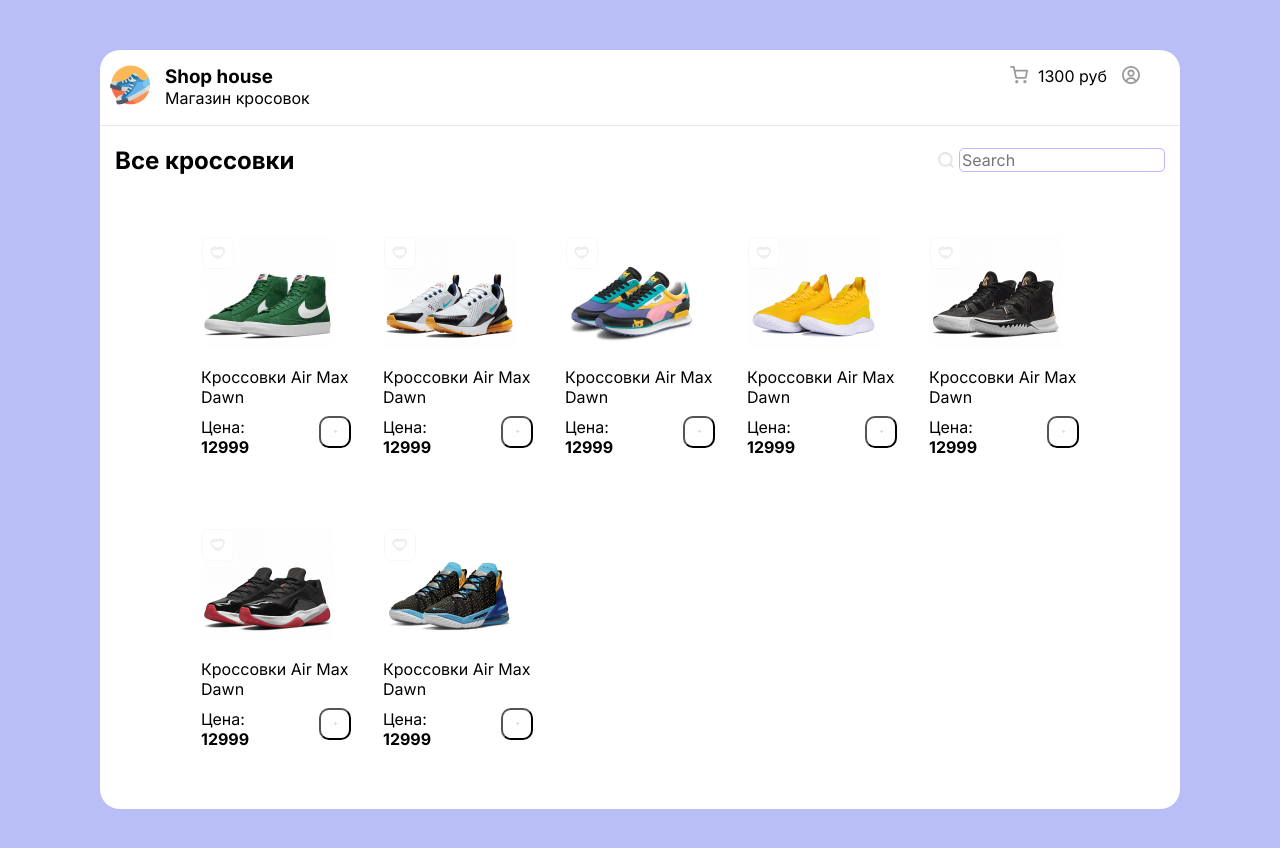
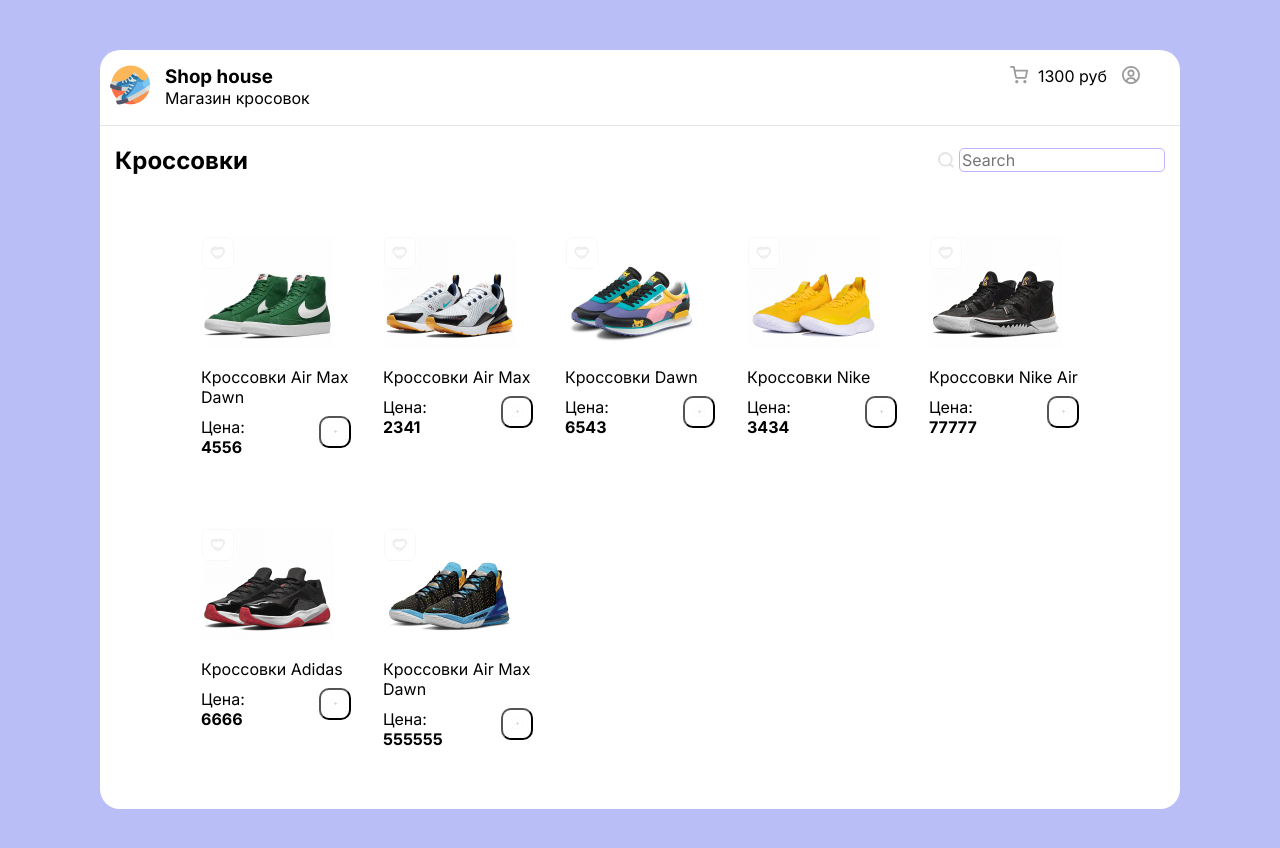
Before and after one commit to AlexTim599/shop-shoes, a React (Create React App) app: page / in a window 1280 px wide. Shown: the top 848 px of the page. Built offline with nearby package versions, Linux system fonts and the light colour scheme.

Commit message:
feat: add search to site

```diff
--- a/src/Components/Aside/aside.css
+++ b/src/Components/Aside/aside.css
@@ -1,5 +1,3 @@
-
-
 .aside_panel {
   position: absolute;
   background-color: rgba(0, 0, 0, 0.2);
@@ -29,7 +27,7 @@
   color: white;
   font-size: 16px;
   cursor: pointer;
-  transition: background (0.2 ease-in-out);
+  transition: backgraund (0.2 ease-in-out);
   position: absolute;
   left: 40px;
 }
@@ -49,10 +47,12 @@
   justify-content: space-between;
 }
 
-.basket_item {
+.basket_item-_wrapper{
   display: flex;
+  flex-direction: inherit;
   align-items: center;
-  justify-content: center;
+  justify-content: space-evenly;
+
 }
 
 .basket_item__title {
@@ -60,6 +60,7 @@
   flex-direction: column;
   margin-left: 20px;
   font-size: 14px;
+  width: 140px;
 }
 .basket_item__button {
   margin-left: 15px;
--- a/src/Components/Aside/index.jsx
+++ b/src/Components/Aside/index.jsx
@@ -1,11 +1,14 @@
 import { useSelector, useDispatch } from "react-redux";
-import { closeAside } from "../../features/shoes/shoesSlice";
+import { closeAside, removeShoes } from "../../features/shoes/shoesSlice";
+
 
 import "./aside.css";
 
 const Aside = () => {
   const asideIsOpen = useSelector((state) => state.arrShoes);
   const aside = useSelector((state) => state.arrShoes.cardAside);
+  console.log(aside);
+
   const dispatch = useDispatch();
 
   return asideIsOpen.aside ? (
@@ -22,51 +25,29 @@
         </h3>
 
         <div className="basket_item">
-          {aside.map((i) => (
-            <>
+          {aside.map((i) => {
+            console.log('корзина', i);
+            return (
+            <div className="basket_item-_wrapper"key={i.id} >
               <img
                 width={70}
                 height={70}
-                src="/img/shoes/1.jpg"
+                src={i.image}
                 alt="img"
               ></img>
               <div className="basket_item__title">
-                <span>Кроссовки adidas CORERACER </span>
-                <b>11 290 руб.</b>
+                <span >{i.title} </span>
+                <b >{i.price} руб.</b>
               </div>
-              <img
+              <img onClick={()=>dispatch(removeShoes(i.id))}
                 className="basket_item__button"
-                src="/img/btn-remove.svg"
+                src ="/img/btn-remove.svg "
                 alt="remove"
               ></img>
-            </>
-          ))}
+            </div>
+            )
+})}
         </div>
-
-        {/* <div className="basket_item">
-          <img width={70} height={70} src="/img/shoes/2.jpg" alt="img"></img>
-          <div className="basket_item__title">
-            <span>Кроссовки adidas CORERACER </span>
-            <b>11 290 руб.</b>
-          </div>
-          <img
-            className="basket_item__button"
-            src="/img/btn-remove.svg"
-            alt="remove"
-          ></img>
-        </div>
-        <div className="basket_item">
-          <img width={70} height={70} src="/img/shoes/2.jpg" alt="img"></img>
-          <div className="basket_item__title">
-            <span>Кроссовки adidas CORERACER </span>
-            <b>11 290 руб.</b>
-          </div>
-          <img
-            className="basket_item__button"
-            src="/img/btn-remove.svg"
-            alt="remove"
-          ></img>
-        </div> */}
 
         <div className="price_wrapper">
           <div>
--- a/src/Components/Body/index.jsx
+++ b/src/Components/Body/index.jsx
@@ -1,16 +1,32 @@
+import { useState } from "react";
+import { useDispatch, useSelector } from "react-redux";
+import { searhSoes } from "../../features/shoes/shoesSlice";
+
 import "./body.css";
 
 const Body = () => {
+  const { shoes, searchValue } = useSelector(state => state.arrShoes)
+  const dispatch = useDispatch();
+
+  const title = searchValue.length > 0 ? `Поиск по: ${searchValue}` : 'Кроссовки'
+
+  const clickSearsh = ((e) => {
+    const filtredShoes = shoes.filter((i) => i.title.toLowerCase().includes(e.target.value.toLowerCase()))
+    dispatch(searhSoes({ filtredShoes, searchValue: e.target.value }))
+  });
+
+
+
   return (
     <div className="body_shop">
-      <h2 className=" body_title">Все кроссовки</h2>
+      <h2 className=" body_title"> {title}</h2>
       <div className="body_search__block">
         <img
           className="body_searh__img"
           src="/img/search.svg"
           alt="Search"
         ></img>
-        <input className="body_searh__input" placeholder="Search"></input>
+        <input onChange={clickSearsh} className="body_searh__input" placeholder="Search"></input>
       </div>
     </div>
   );
--- a/src/Components/Card/card.css
+++ b/src/Components/Card/card.css
@@ -9,6 +9,7 @@
   transition: 0.2s ease-in-out;
   cursor: pointer;
 }
+
 .card:hover {
   box-shadow: 0px 15px 25px rgb(184, 184, 179);
   transform: translateY(-3px);
--- a/src/Components/Card/contaner.jsx
+++ b/src/Components/Card/contaner.jsx
@@ -1,19 +1,44 @@
 import React from "react";
-import { useSelector } from "react-redux";
+import { useDispatch, useSelector } from "react-redux";
 import Card from ".";
+import { addAside } from "../../features/shoes/shoesSlice";
+
 
 const CardContainer = () => {
-  const shoes = useSelector((state) => state.arrShoes.shoes);
-  return shoes.map((i, index) => (
+  const shoes = useSelector((state) => state.arrShoes);
+  console.log(shoes.searchResult);
+  const dispatch = useDispatch()
+
+   return shoes.searchResult.length > 0 ? shoes.searchResult.map((shoes) => (
+
     <Card
-      title={i.title}
-      price={i.price}
-      image={i.image}
-      key={index}
-      onClickFavorite={() => console.log("fdd favotire")}
-      onclickPlus={() => console.log("нажали плюс")}
+      title={shoes.title}
+      price={shoes.price}
+      image={shoes.image}
+      id ={shoes.id}
+      key={shoes.id}
+      onClickFavorite={() => console.log("add favotire")}
+      onclickPlus={(obj) => dispatch(addAside(obj))}
     />
-  ));
+   )) : shoes.shoes.map((shoes) => (
+     <Card
+       title={shoes.title}
+       price={shoes.price}
+       image={shoes.image}
+       id={shoes.id}
+       key={shoes.id}
+       onClickFavorite={() => console.log("add favotire")}
+       onclickPlus={(obj) => dispatch(addAside(obj))}
+     />
+   ));
 };
 
 export default CardContainer;
+
+<div>
+  <span>
+    <ul>
+      <li></li>
+    </ul>
+  </span>
+</div>
--- a/src/Components/Card/index.jsx
+++ b/src/Components/Card/index.jsx
@@ -1,12 +1,14 @@
 import { useState } from "react";
 import "./card.css";
+import { addAside } from "../../features/shoes/shoesSlice";
 
-
-const Card = ({ title, price, image, onClickFavorite, onclickPlus }) => {
+const Card = ({ title, price, image, onClickFavorite, onclickPlus, id}) => {
+  // const dispatch = useDispatch()
 
   const [isAdded, setAdded] = useState(false);
 
   const handleClick = () => {
+    onclickPlus({title, price, image, id});
     setAdded(!isAdded);
   };
 
--- a/src/features/shoes/shoesSlice.js
+++ b/src/features/shoes/shoesSlice.js
@@ -2,49 +2,21 @@
 
 const initialState = {
   shoes: [
-    {
-      title: "Кроссовки Air Max Dawn",
-      price: 12999,
-      image: "./img/shoes/1.jpg",
-    },
-    {
-      title: "Кроссовки Air Max Dawn",
-      price: 12999,
-      image: "./img/shoes/2.jpg",
-    },
-    {
-      title: "Кроссовки Air Max Dawn",
-      price: 12999,
-      image: "./img/shoes/4.jpg",
-    },
-    {
-      title: "Кроссовки Air Max Dawn",
-      price: 12999,
-      image: "./img/shoes/5.jpg",
-    },
-    {
-      title: "Кроссовки Air Max Dawn",
-      price: 12999,
-      image: "./img/shoes/6.jpg",
-    },
-    {
-      title: "Кроссовки Air Max Dawn",
-      price: 12999,
-      image: "./img/shoes/7.jpg",
-    },
-    {
-      title: "Кроссовки Air Max Dawn",
-      price: 12999,
-      image: "./img/shoes/8.jpg",
-    },
+    { "id": 1, "title": "Кроссовки Air Max Dawn", "price": 4556, "image": "./img/shoes/1.jpg" },
+    { "id": 2, "title": "Кроссовки Air Max", "price": 2341, "image": "./img/shoes/2.jpg" },
+    { "id": 3, "title": "Кроссовки  Dawn", "price": 6543, "image": "./img/shoes/4.jpg" },
+    { "id": 4, "title": "Кроссовки Nike", "price": 3434, "image": "./img/shoes/5.jpg" },
+    { "id": 5, "title": "Кроссовки Nike Air", "price": 77777, "image": "./img/shoes/6.jpg" },
+    { "id": 6, "title": "Кроссовки Adidas", "price": 6666, "image": "./img/shoes/7.jpg" },
+    { "id": 7, "title": "Кроссовки Air Max Dawn", "price": 555555, "image": "./img/shoes/8.jpg" }
 
   ],
 
   cardAside: [],
+  searchResult: [],
+  searchValue: '',
   clickPlus: false,
   asidePanel: false,
-  doc: false,
-
 
 }
 
@@ -58,27 +30,46 @@
         shoes: action.payload,
       };
     },
+
     addAside: (state, action) => {
-      return {
-        ...state,
-        cardAside: action.payload,
-      };
+      {
+        state.cardAside.push(action.payload)
+      }
     },
-    openAside: (state, action) => {
+
+    openAside: (state) => {
       return {
         ...state,
         aside: true,
       };
     },
+
     closeAside: (state) => {
-      console.log("click Close");
       return {
         ...state,
         aside: false,
       };
     },
+
+    removeShoes: (state, action) => {
+      console.log(action.payload);
+      return {
+        ...state,
+        cardAside: [...state.cardAside.filter((i) => i.id !== action.payload)]
+      }
+    },
+
+    searhSoes: (state, action) => {
+      return {
+        ...state,
+        searchResult: action.payload.filtredShoes,
+        searchValue: action.payload.searchValue,
+      }
+    }
+
   },
+
 });
 
-export const { setShoes, addAside, openAside, closeAside } = shoesSlice.actions;
+export const { setShoes, addAside, openAside, closeAside, removeShoes, searhSoes } = shoesSlice.actions;
 export default shoesSlice.reducer;
```
